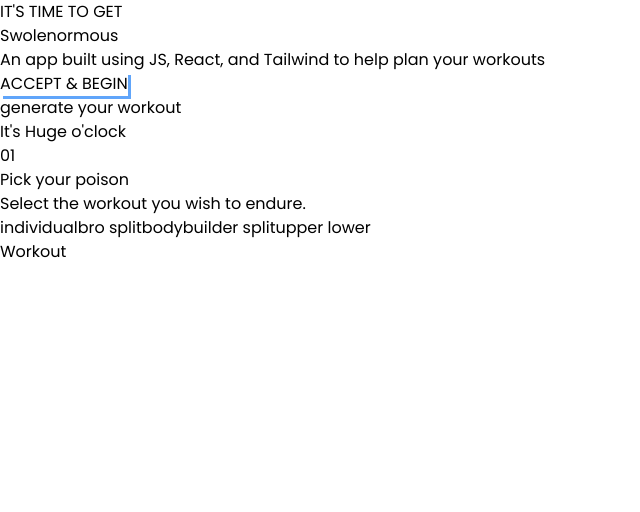
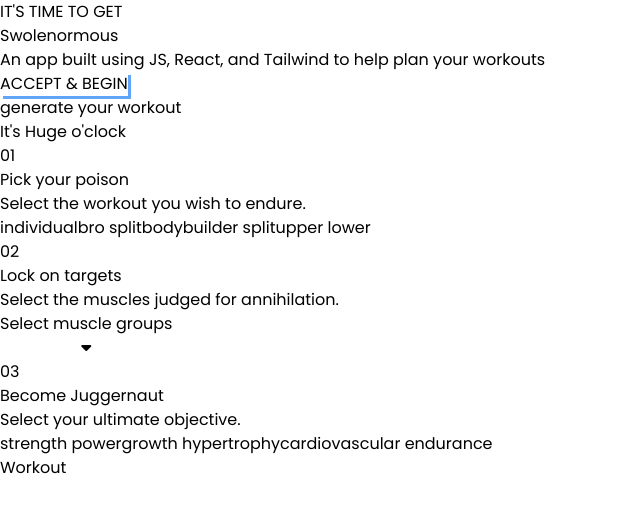
Before and after one commit to JimmyALiu/Gym-App, a React (Vite) app: page / in a window 1280 px wide. Shown: the top 512 px of the page, without its empty margins (0-640 px from the left). Built offline with nearby package versions, Linux system fonts and the light colour scheme.

Commit message:
Adding 2 and 3 sections

```diff
--- a/src/components/Generator.jsx
+++ b/src/components/Generator.jsx
@@ -1,6 +1,6 @@
-import React from 'react'
+import React, { useState } from 'react'
 import SectionWrapper from './SectionWrapper'
-import { WORKOUTS } from '../utils/excercises'
+import { SCHEMES, WORKOUTS } from '../utils/excercises'
 
 
 function Header(props) {
@@ -18,6 +18,15 @@
 
 
 export default function Generator() {
+	const [showModal, setShowModal] = useState(false)
+	const [poison, setPoison] = useState('individual')
+	const [muscles, setMuscles] = useState([])
+	const [goals, setGoals] = useState('strength_power')
+
+	function toggleModal() {
+		setShowModal(!showModal)
+	}
+
 	return (
 		<SectionWrapper header={"generate your workout"} title={["It's", "Huge", "o'clock"]}>
 			<Header index={'01'} title={'Pick your poison'} description={'Select the workout you wish to endure.'} />
@@ -31,6 +40,33 @@
 					)
 				})}
 			</div>
+
+
+			<Header index={'02'} title={'Lock on targets'} description={'Select the muscles judged for annihilation.'} />
+
+			<div className='bg-slate-950 border border-solid border-blue-400 rounded-lg flex flex-col'>
+				<button onClick={toggleModal} className='relative flex p-3 item-center justify-center'>
+					<p>Select muscle groups</p>
+					<i className="fa-solid absolute right-3 top-1/2 -translate-y-1/2 fa-solid fa-caret-down"></i>
+				</button>
+				{showModal && (
+					<div>
+						modal
+					</div>
+				)}
+			</div>
+
+			<Header index={'03'} title={'Become Juggernaut'} description={'Select your ultimate objective.'} />
+
+			<div className='grid grid-cols-3 gap-4'>
+				{Object.keys(SCHEMES).map((scheme, schemeIndex) => {
+					return (
+						<button className='bg-slate-950 border border-blue-400 duration-200 hover:border-blue-600 py-3 rounded-lg' key={schemeIndex}>
+							<p className='capitalize'>{scheme.replaceAll('_', ' ')}</p>
+						</button>
+					)
+				})}
+			</div>
 		</SectionWrapper>
 	)
 }
```
